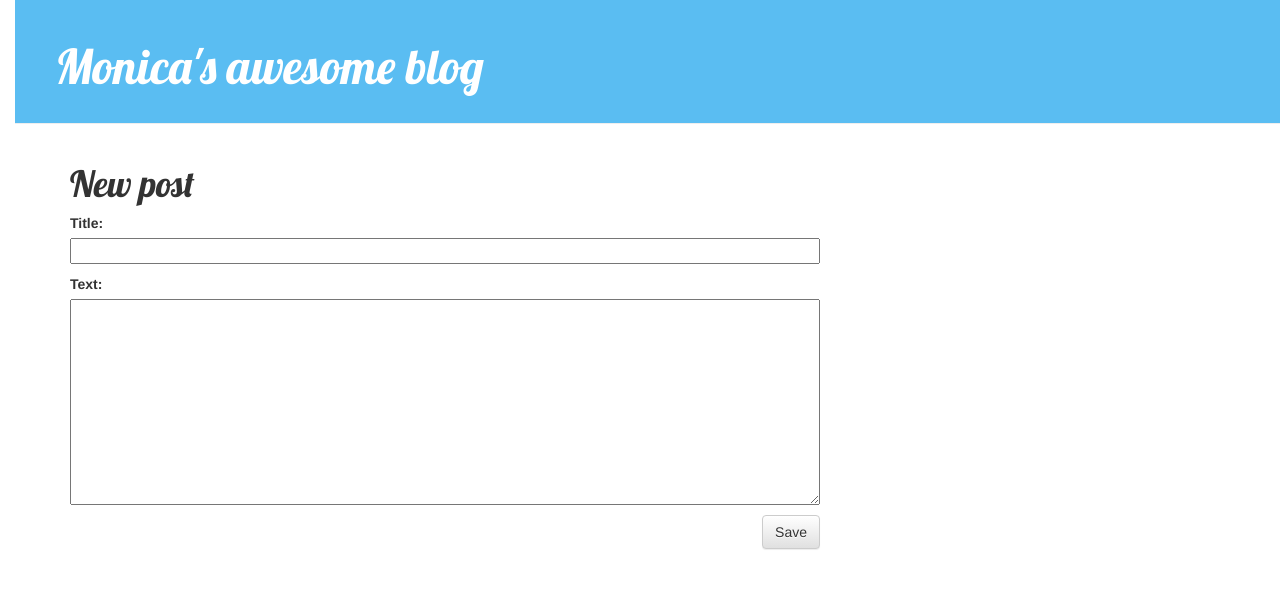
After one commit to girlcandev/my-first-blog, a Django app: page /post/new/ in a window 1280 px wide. The commit adds this page. Shown: the top 589 px of the page. Run offline with Django 3.2, Linux system fonts and the light colour scheme; some libraries are stand-ins or nearby versions.

Commit message:
Added views to create/edit blogpost inside the site.

```diff
--- /dev/null
+++ b/blog/forms.py
@@ -0,0 +1,9 @@
+from django import forms
+
+from .models import Post
+
+class PostForm(forms.ModelForm):
+
+    class Meta:
+        model = Post
+        fields = ('title', 'text',)
--- a/blog/static/css/blog.css
+++ b/blog/static/css/blog.css
@@ -29,6 +29,7 @@ h1, h2, h3, h4 {
 
 .date {
     float: right;
+    display: inline-block;
     color: #828282;
 }
 
@@ -54,3 +55,8 @@ h1, h2, h3, h4 {
 .post h1 a, .post h1 a:visited {
     color: #000000;
 }
+
+#edit-post {
+	margin-left: 1em;
+	float:right;
+}
--- a/blog/templates/blog/base.html
+++ b/blog/templates/blog/base.html
@@ -9,6 +9,9 @@
 	</head>
 	<body>
     	<div class="page-header">
+    		{% if user.is_authenticated %}
+    			<a href="{% url "post_new" %}" class="top-menu"><span class="glyphicon glyphicon-plus"></span></a>
+			{% endif %}
         	<h1>Monica's awesome blog</h1>
     	</div>
     	<div class="content container">
--- a/blog/templates/blog/post_detail.html
+++ b/blog/templates/blog/post_detail.html
@@ -2,6 +2,7 @@
 
 {% block content %}
     <div class="post">
+        <a class="btn btn-default" id="edit-post" href="{% url "post_edit" pk=post.pk %}"><span class="glyphicon glyphicon-pencil"></span></a>
         {% if post.published_date %}
             <div class="date">
                 {{ post.published_date }}
--- /dev/null
+++ b/blog/templates/blog/post_edit.html
@@ -0,0 +1,9 @@
+{% extends "blog/base.html" %}
+
+{% block content %}
+    <h1>New post</h1>
+    <form method="POST" class="post-form">{% csrf_token %}
+        {{ form.as_p }}
+        <button type="submit" class="save btn btn-default">Save</button>
+    </form>
+{% endblock %}
--- a/blog/urls.py
+++ b/blog/urls.py
@@ -4,4 +4,6 @@ from . import views
 urlpatterns = [
 	url(r'^$', views.post_list, name = 'post_list'),
 	url(r'^post/(?P<pk>[0-9]+)/$', views.post_detail, name='post_detail'),
+	url(r'^post/new/$', views.post_new, name='post_new'),
+	url(r'^post/(?P<pk>[0-9]+)/edit/$', views.post_edit, name='post_edit'),
 ]
--- a/blog/views.py
+++ b/blog/views.py
@@ -1,6 +1,8 @@
 from django.shortcuts import render, get_object_or_404
 from .models import Post
 from django.utils import timezone
+from .forms import PostForm
+from django.shortcuts import redirect
 
 # Create your views here.
 def post_list(request):
@@ -10,3 +12,30 @@ def post_list(request):
 def post_detail(request, pk):
     post = get_object_or_404(Post, pk=pk)
     return render(request, 'blog/post_detail.html', {'post': post})
+
+def post_new(request):
+	if request.method == "POST":
+		form = PostForm(request.POST)
+		if form.is_valid():
+			post = form.save(commit=False)
+			post.author = request.user
+			post.published_date = timezone.now()
+			post.save()
+			return redirect('blog.views.post_detail', pk=post.pk)
+	else:
+		form = PostForm()
+	return render(request, 'blog/post_edit.html', {'form': form})
+
+def post_edit(request, pk):
+    post = get_object_or_404(Post, pk=pk)
+    if request.method == "POST":
+        form = PostForm(request.POST, instance=post)
+        if form.is_valid():
+            post = form.save(commit=False)
+            post.author = request.user
+            post.published_date = timezone.now()
+            post.save()
+            return redirect('blog.views.post_detail', pk=post.pk)
+    else:
+        form = PostForm(instance=post)
+    return render(request, 'blog/post_edit.html', {'form': form})
```
Lines whose indentation alone changed are shown as unchanged.
